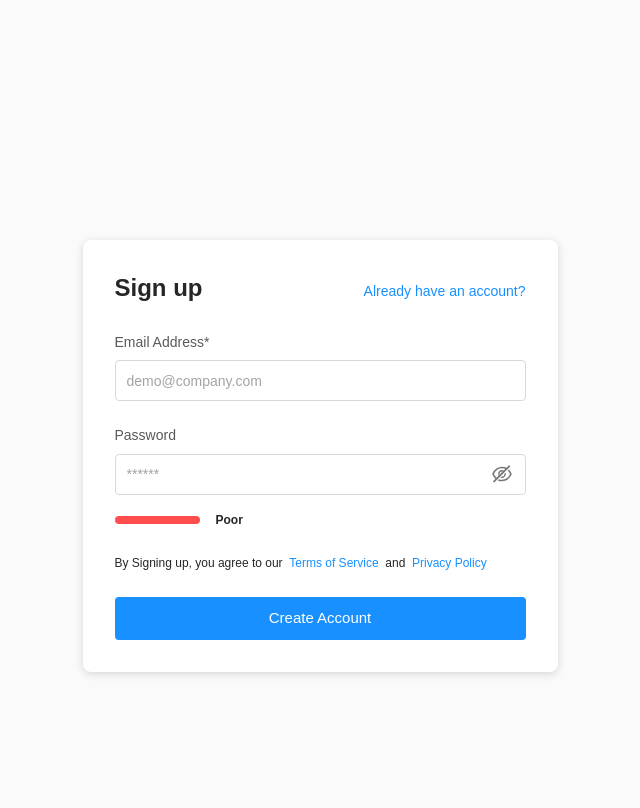
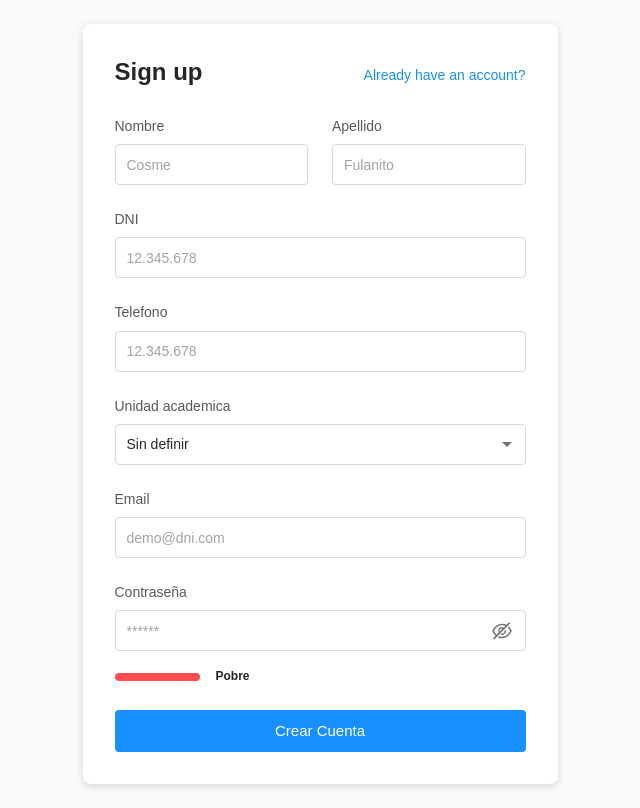
Before and after one commit to barcito/barcito-desktop, a React (Vite) app: page /register in a window 1280 px wide. Shown: the whole page, without its empty margins (320-960 px from the left). Built offline with nearby package versions, Linux system fonts and the light colour scheme.

Commit message:
auth fixes

```diff
--- a/src/pages/authentication/AuthRegister.jsx
+++ b/src/pages/authentication/AuthRegister.jsx
@@ -1,15 +1,13 @@
 import { useEffect, useState } from "react";
-import { Link as RouterLink, redirect } from "react-router-dom";
+import { useNavigate } from "react-router-dom";
 import Box from "@mui/material/Box";
 import Button from "@mui/material/Button";
-import Divider from "@mui/material/Divider";
 import FormControl from "@mui/material/FormControl";
 import FormHelperText from "@mui/material/FormHelperText";
 import Grid from "@mui/material/Grid";
 import IconButton from "@mui/material/IconButton";
 import InputAdornment from "@mui/material/InputAdornment";
 import InputLabel from "@mui/material/InputLabel";
-import Link from "@mui/material/Link";
 import OutlinedInput from "@mui/material/OutlinedInput";
 import Stack from "@mui/material/Stack";
 import Typography from "@mui/material/Typography";
@@ -18,10 +16,17 @@ import { Formik } from "formik";
 import AnimateButton from "../../components/AnimateButton";
 import { strengthColor, strengthIndicator } from "../../utils/password.util";
 import { EyeOutlined, EyeInvisibleOutlined } from "@ant-design/icons";
-import OtherLogin from "./OtherLogin";
 import { AuthAPI } from "../../services/authAPI";
+import { MenuItem, Select } from "@mui/material";
 
 function AuthRegister() {
+  const academicUnits = [
+    "Sin definir",
+    "Facultad de Informatica"
+  ];
+
+  const navigate = useNavigate();
+
   const [level, setLevel] = useState();
   const [showPassword, setShowPassword] = useState(false);
   const handleClickShowPassword = () => {
@@ -41,27 +46,36 @@ function AuthRegister() {
     changePassword("");
   }, []);
 
+
+
   return (
     <>
       <Formik
-        initialValues={{/*
-          firstname: "",
-          lastname: "", */
+        initialValues={{
           email: "",
-          /* company: "", */
           password: "",
+          name: "",
+          surname: "",
+          dni: "",
+          phone: "",
+          academicUnit: "Sin definir",
           submit: null,
         }}
         validationSchema={Yup.object().shape({
-          /* firstname: Yup.string().max(255).required("First Name is required"),
-          lastname: Yup.string().max(255).required("Last Name is required"), */
-          email: Yup.string().email("Must be a valid email").max(255).required("Email is required"),
-          password: Yup.string().max(255).required("Password is required"),
+          email: Yup.string().email("El email es inválido").max(255).required("Campo obligatorio"),
+          password: Yup.string().max(255).required("Campo obligatorio"),
+          name: Yup.string().max(255).required("Campo obligatorio"),
+          surname: Yup.string().max(255).required("Campo obligatorio"),
+          dni: Yup.number().required("Campo obligatorio"),
+          phone: Yup.number().required("Campo obligatorio"),
         })}
         onSubmit={async (values, { setErrors, setStatus, setSubmitting }) => {
           try {
-            await AuthAPI.signUp(values, true);
-            setStatus({ success: false });
+            const response = await AuthAPI.signUp(values, true);
+            if(response){
+              navigate('/');
+            }
+            setStatus({ success: true });
             setSubmitting(false);
           } catch (err) {
             console.error(err);
@@ -74,43 +88,66 @@ function AuthRegister() {
         {({ errors, handleBlur, handleChange, handleSubmit, isSubmitting, touched, values }) => (
           <form noValidate onSubmit={handleSubmit}>
             <Grid container spacing={3}>
-              {/* <Grid item xs={12} md={6}>
+              <Grid item xs={12} md={6}>
                 <Stack spacing={1}>
-                  <InputLabel htmlFor="firstname-signup">First Name*</InputLabel>
-                  <OutlinedInput id="firstname-login" type="firstname" value={values.firstname} name="firstname" onBlur={handleBlur} onChange={handleChange} placeholder="John" fullWidth error={Boolean(touched.firstname && errors.firstname)} />
-                  {touched.firstname && errors.firstname && (
-                    <FormHelperText error id="helper-text-firstname-signup">
-                      {errors.firstname}
+                  <InputLabel htmlFor="name-signup">Nombre</InputLabel>
+                  <OutlinedInput id="name-login" type="name" value={values.name} name="name" onBlur={handleBlur} onChange={handleChange} placeholder="Cosme" fullWidth error={Boolean(touched.name && errors.name)} />
+                  {touched.name && errors.name && (
+                    <FormHelperText error id="helper-text-name-signup">
+                      {errors.name}
                     </FormHelperText>
                   )}
                 </Stack>
               </Grid>
               <Grid item xs={12} md={6}>
                 <Stack spacing={1}>
-                  <InputLabel htmlFor="lastname-signup">Last Name*</InputLabel>
-                  <OutlinedInput fullWidth error={Boolean(touched.lastname && errors.lastname)} id="lastname-signup" type="lastname" value={values.lastname} name="lastname" onBlur={handleBlur} onChange={handleChange} placeholder="Doe" inputProps={{}} />
-                  {touched.lastname && errors.lastname && (
-                    <FormHelperText error id="helper-text-lastname-signup">
-                      {errors.lastname}
+                  <InputLabel htmlFor="surname-signup">Apellido</InputLabel>
+                  <OutlinedInput fullWidth error={Boolean(touched.surname && errors.surname)} id="surname-signup" type="surname" value={values.surname} name="surname" onBlur={handleBlur} onChange={handleChange} placeholder="Fulanito" inputProps={{}} />
+                  {touched.surname && errors.surname && (
+                    <FormHelperText error id="helper-text-surname-signup">
+                      {errors.surname}
                     </FormHelperText>
                   )}
                 </Stack>
               </Grid>
               <Grid item xs={12}>
                 <Stack spacing={1}>
-                  <InputLabel htmlFor="company-signup">Company</InputLabel>
-                  <OutlinedInput fullWidth error={Boolean(touched.company && errors.company)} id="company-signup" value={values.company} name="company" onBlur={handleBlur} onChange={handleChange} placeholder="Demo Inc." inputProps={{}} />
-                  {touched.company && errors.company && (
-                    <FormHelperText error id="helper-text-company-signup">
-                      {errors.company}
+                  <InputLabel htmlFor="dni-signup">DNI</InputLabel>
+                  <OutlinedInput fullWidth error={Boolean(touched.dni && errors.dni)} id="dni-signup" value={values.dni} name="dni" onBlur={handleBlur} onChange={handleChange} placeholder="12.345.678" inputProps={{}} />
+                  {touched.dni && errors.dni && (
+                    <FormHelperText error id="helper-text-dni-signup">
+                      {errors.dni}
                     </FormHelperText>
                   )}
                 </Stack>
-              </Grid> */}
+              </Grid>
               <Grid item xs={12}>
                 <Stack spacing={1}>
-                  <InputLabel htmlFor="email-signup">Email Address*</InputLabel>
-                  <OutlinedInput fullWidth error={Boolean(touched.email && errors.email)} id="email-login" type="email" value={values.email} name="email" onBlur={handleBlur} onChange={handleChange} placeholder="demo@company.com" inputProps={{ autoComplete: "username" }} />
+                  <InputLabel htmlFor="phone-signup">Telefono</InputLabel>
+                  <OutlinedInput fullWidth error={Boolean(touched.phone && errors.phone)} id="phone-signup" value={values.phone} name="phone" onBlur={handleBlur} onChange={handleChange} placeholder="12.345.678" inputProps={{}} />
+                  {touched.phone && errors.phone && (
+                    <FormHelperText error id="helper-text-phone-signup">
+                      {errors.phone}
+                    </FormHelperText>
+                  )}
+                </Stack>
+              </Grid>
+
+              <Grid item xs={12}>
+                <Stack spacing={1}>
+                  <InputLabel htmlFor="academicUnit-signup">Unidad academica</InputLabel>
+                  <Select fullWidth id="academicUnit-signup" value={values.academicUnit} name="academicUnit" onBlur={handleBlur} onChange={handleChange} inputProps={{}}>
+                    {academicUnits.map( (unit, index) =>
+                      <MenuItem key={index} value={unit}>{unit}</MenuItem>
+                    )}
+                  </ Select>
+                </Stack>
+              </Grid>
+
+              <Grid item xs={12}>
+                <Stack spacing={1}>
+                  <InputLabel htmlFor="email-signup">Email</InputLabel>
+                  <OutlinedInput fullWidth error={Boolean(touched.email && errors.email)} id="email-login" type="email" value={values.email} name="email" onBlur={handleBlur} onChange={handleChange} placeholder="demo@dni.com" inputProps={{ autoComplete: "username" }} />
                   {touched.email && errors.email && (
                     <FormHelperText error id="helper-text-email-signup">
                       {errors.email}
@@ -120,7 +157,7 @@ function AuthRegister() {
               </Grid>
               <Grid item xs={12}>
                 <Stack spacing={1}>
-                  <InputLabel htmlFor="password-signup">Password</InputLabel>
+                  <InputLabel htmlFor="password-signup">Contraseña</InputLabel>
                   <OutlinedInput
                     fullWidth
                     error={Boolean(touched.password && errors.password)}
@@ -169,7 +206,7 @@ function AuthRegister() {
                   </Grid>
                 </FormControl>
               </Grid>
-              <Grid item xs={12}>
+              {/* <Grid item xs={12}>
                 <Typography variant="body2">
                   By Signing up, you agree to our &nbsp;
                   <Link variant="subtitle2" component={RouterLink} to="#">
@@ -180,7 +217,7 @@ function AuthRegister() {
                     Privacy Policy
                   </Link>
                 </Typography>
-              </Grid>
+              </Grid> */}
               {errors.submit && (
                 <Grid item xs={12}>
                   <FormHelperText error>{errors.submit}</FormHelperText>
@@ -189,18 +226,10 @@ function AuthRegister() {
               <Grid item xs={12}>
                 <AnimateButton>
                   <Button disableElevation disabled={isSubmitting} fullWidth size="large" type="submit" variant="contained" color="primary">
-                    Create Account
+                    Crear Cuenta
                   </Button>
                 </AnimateButton>
               </Grid>
-              {/* <Grid item xs={12}>
-                <Divider>
-                  <Typography variant="caption">Sign up with</Typography>
-                </Divider>
-              </Grid>
-              <Grid item xs={12}>
-                <OtherLogin />
-              </Grid> */}
             </Grid>
           </form>
         )}
--- a/src/utils/password.util.js
+++ b/src/utils/password.util.js
@@ -13,10 +13,10 @@ export const strengthIndicator = (number) => {
 };
 
 export const strengthColor = (count) => {
-  if (count < 2) return { label: "Poor", color: "error.main" };
-  if (count < 3) return { label: "Weak", color: "warning.main" };
+  if (count < 2) return { label: "Pobre", color: "error.main" };
+  if (count < 3) return { label: "Debil", color: "warning.main" };
   if (count < 4) return { label: "Normal", color: "warning.dark" };
-  if (count < 5) return { label: "Good", color: "success.main" };
-  if (count < 6) return { label: "Strong", color: "success.dark" };
-  return { label: "Poor", color: "error.main" };
+  if (count < 5) return { label: "Buena", color: "success.main" };
+  if (count < 6) return { label: "Fuerte", color: "success.dark" };
+  return { label: "Pobre", color: "error.main" };
 };
```
Also changed, not shown: src/pages/authentication/AuthLogin.jsx (+5 -10 lines).
